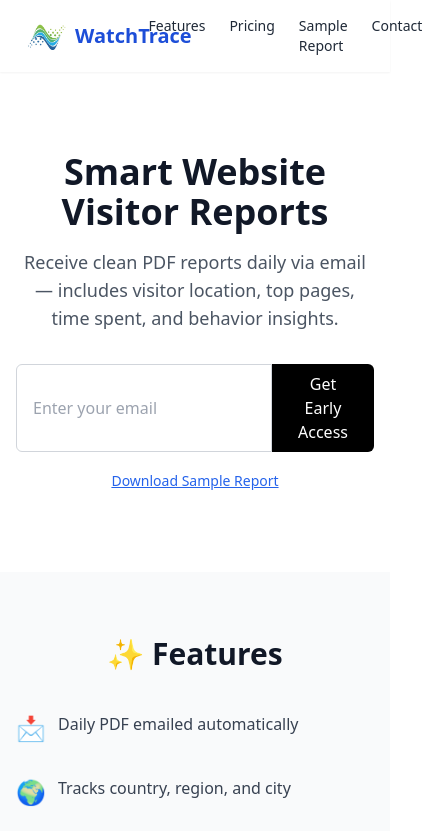
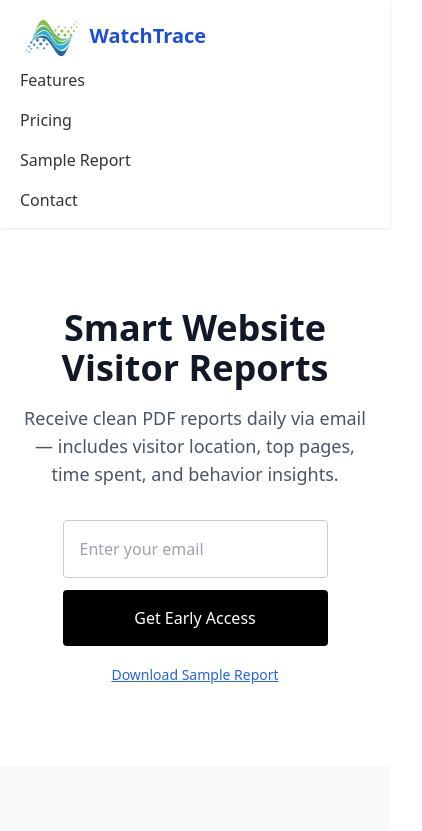
Before and after one commit to cody863/watchtrace-working-site, a React (Vite) app: page / in a window 390 px wide. Shown: the top 831 px of the page, 422 px wide, since content can reach past the window. Built offline with nearby package versions, Linux system fonts and the light colour scheme.

Commit message:
Polish input + button style for mobile test

```diff
--- a/src/App.jsx
+++ b/src/App.jsx
@@ -1,21 +1,26 @@
 import React from "react";
+import "./assets/email-signup.css";
 
 export default function App() {
   return (
     <div className="font-sans">
-      {/* Navigation */}
-      <nav className="flex justify-between items-center px-6 py-4 shadow-sm bg-white sticky top-0 z-50">
-        <div className="flex items-center gap-2">
-          <img src="/logo.png" alt="WatchTrace Logo" className="h-7" />
-          <span className="font-bold text-xl text-blue-700">WatchTrace</span>
+      {/* Header */}
+      <header className="site-header">
+        <div className="container">
+          <div className="logo">
+            <img src="/logo.png" alt="WatchTrace Logo" />
+            <span className="logo-text">WatchTrace</span>
+          </div>
+          <nav className="main-nav">
+            <ul>
+              <li><a href="#features">Features</a></li>
+              <li><a href="#pricing">Pricing</a></li>
+              <li><a href="#sample">Sample Report</a></li>
+              <li><a href="#contact">Contact</a></li>
+            </ul>
+          </nav>
         </div>
-        <ul className="flex gap-6 text-sm text-gray-800 font-medium">
-          <li><a href="#features" className="hover:text-blue-600">Features</a></li>
-          <li><a href="#pricing" className="hover:text-blue-600">Pricing</a></li>
-          <li><a href="#sample" className="hover:text-blue-600">Sample Report</a></li>
-          <li><a href="#contact" className="hover:text-blue-600">Contact</a></li>
-        </ul>
-      </nav>
+      </header>
 
       {/* Hero Section */}
       <section className="text-center py-20 px-4 bg-white">
@@ -24,12 +29,10 @@ export default function App() {
           Receive clean PDF reports daily via email — includes visitor location, top pages, time spent, and behavior insights.
         </p>
         <div className="mt-8 flex justify-center">
-          <input
-            type="email"
-            placeholder="Enter your email"
-            className="px-4 py-2 w-64 border border-gray-300 rounded-l-md focus:outline-none"
-          />
-          <button className="px-6 py-2 bg-black text-white rounded-r-md hover:bg-gray-900">Get Early Access</button>
+          <div className="cta-container">
+            <input type="email" placeholder="Enter your email" />
+            <button>Get Early Access</button>
+          </div>
         </div>
         <div className="mt-4">
           <a href="/sample-report.pdf" download className="text-blue-600 underline text-sm">
--- /dev/null
+++ b/src/assets/email-signup.css
@@ -0,0 +1,125 @@
+.cta-container {
+  display: flex;
+  flex-wrap: wrap; /* allows wrapping on mobile */
+  max-width: 500px;
+  margin: 0 auto;  /* center it */
+}
+
+.cta-container input[type="email"] {
+  flex: 1;
+  padding: 16px;
+  font-size: 1rem;
+  border: 1px solid #ccc;
+  border-right: none; /* avoid double border */
+  border-radius: 4px 0 0 4px;
+  min-width: 0; /* fix flex overflow */
+}
+
+.cta-container button {
+  padding: 16px 24px;
+  font-size: 1rem;
+  background: #000;
+  color: #fff;
+  border: none;
+  cursor: pointer;
+  border-radius: 0 4px 4px 0;
+  transition: background 0.3s ease;
+}
+
+.cta-container button:hover {
+  background: #333;
+}
+
+@media (max-width: 768px) {
+  .cta-container {
+    flex-direction: column;
+  }
+
+  .cta-container input[type="email"] {
+    border-radius: 4px;
+    border-right: 1px solid #ccc;
+    margin-bottom: 12px;
+  }
+
+  .cta-container button {
+    border-radius: 4px;
+  }
+}
+
+/* === Header container === */
+.site-header {
+  width: 100%;
+  padding: 16px 20px;
+  background: #fff;
+  box-shadow: 0 1px 3px rgba(0, 0, 0, 0.1);
+  position: sticky;
+  top: 0;
+  z-index: 50;
+}
+
+.site-header .container {
+  max-width: 1200px;
+  margin: 0 auto;
+  display: flex;
+  align-items: center;
+  justify-content: space-between;
+}
+
+.site-header .logo {
+  display: flex;
+  align-items: center;
+  gap: 8px;
+}
+
+.site-header .logo img {
+  max-height: 40px;
+}
+
+.site-header .logo-text {
+  font-weight: bold;
+  font-size: 1.25rem;
+  color: #1d4ed8; /* Tailwind's blue-700 color */
+}
+
+/* === Navigation === */
+.main-nav ul {
+  list-style: none;
+  display: flex;
+  gap: 24px; /* space between menu items */
+  margin: 0;
+  padding: 0;
+}
+
+.main-nav a {
+  text-decoration: none;
+  color: #333;
+  font-weight: 500;
+}
+
+.main-nav a:hover {
+  color: #000; /* or your brand accent color */
+}
+
+/* === Mobile responsive === */
+@media (max-width: 768px) {
+  .site-header .container {
+    flex-direction: column;
+    align-items: flex-start;
+  }
+
+  .main-nav {
+    width: 100%;
+    margin-top: 12px;
+  }
+
+  .main-nav ul {
+    flex-direction: column;
+    gap: 16px;
+    width: 100%;
+  }
+
+  .main-nav a {
+    display: block;
+    width: 100%;
+  }
+}
```
